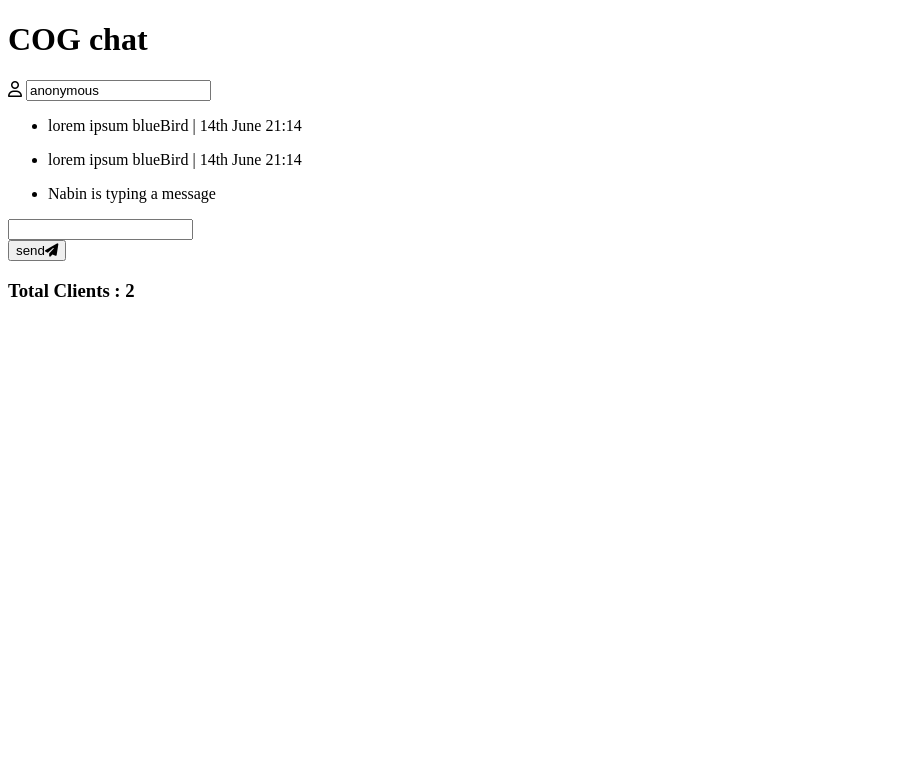
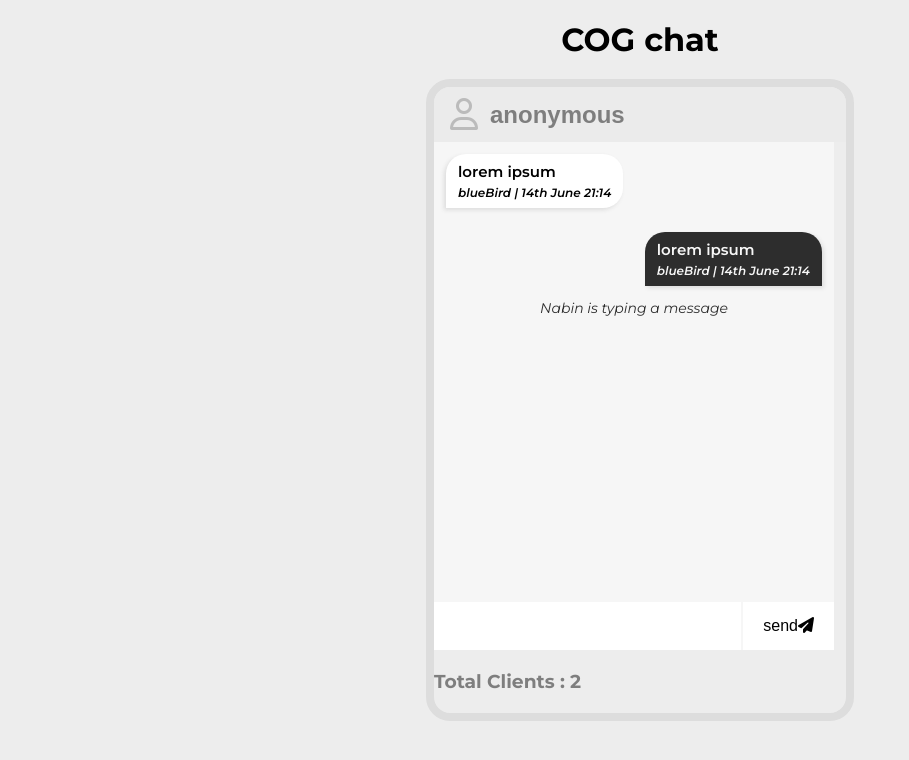
Before and after one commit to Nabin-09/CogChat, a website: page public/index.html in a window 1280 px wide. Shown: the whole page, without its empty margins (0-909 px from the left). Drawn offline with Linux system fonts and the light colour scheme.

Commit message:
Stying done (UI)

```diff
--- a/public/index.html
+++ b/public/index.html
@@ -4,10 +4,14 @@
     <meta charset="UTF-8">
     <meta name="viewport" content="width=device-width, initial-scale=1.0">
     <link rel="stylesheet" href="https://cdnjs.cloudflare.com/ajax/libs/font-awesome/6.7.2/css/all.min.css" integrity="sha512-Evv84Mr4kqVGRNSgIGL/F/aIDqQb7xQ2vcrdIwxfjThSH8CSR7PBEakCr51Ck+w+/U6swU2Im1vVX0SVk9ABhg==" crossorigin="anonymous" referrerpolicy="no-referrer" />
+    <link rel="stylesheet" href="./style.css">
+    <style>
+    @import url('https://fonts.googleapis.com/css2?family=Montserrat:ital,wght@0,100..900;1,100..900&display=swap');
+    </style>
     <title>COG chat</title>
 </head>
 <body>
-    <h1>COG chat</h1>
+    <h1 class="title">COG chat</h1>
     <div class="main">
         <div class="name">
             <span> <i class = "far fa-user"></i> </span>
--- /dev/null
+++ b/public/style.css
@@ -0,0 +1,123 @@
+ @import url('https://fonts.googleapis.com/css2?family=Montserrat:ital,wght@0,100..900;1,100..900&display=swap');
+ *{
+    margin: 0;
+    padding: 0;
+    box-sizing: border-box;
+    scroll-behavior: smooth;
+ }
+
+ body{
+    font-family: 'Montserrat';
+    display: grid;
+    place-items: center;
+    background-color: #ededed;
+ }
+
+ .title{
+    margin: 20px 0px;
+ }
+ .main{
+    border: 8px solid #dddddd;
+    border-radius: 24px;
+    overflow: hidden;
+ }
+
+ .name{
+    display: flex;
+    font-size: 32px;
+    font-weight: 700;
+    padding: 8px 16px;
+    color : #7e7e7e;
+    background-color: #ebebeb;
+ }
+
+ .name > span{
+    color : #bbb
+ }
+
+ .name-input{
+    font-size: 24px;
+    font-weight: 700;
+    color : #7e7e7e;
+    flex-grow: 1;
+    border: none;
+    margin: 0px 12px;
+    outline: none;
+    background-color: #ebebeb;
+ }
+ .message-container{
+    display: flex;
+    flex-direction: column;
+    background-color: #f6f6f6;
+    width: 400px;
+    height: 460px;
+    overflow-y: scroll;
+    overflow-x: hidden;
+ }
+ .message-left , .message-right{
+    list-style: none;
+    padding: 8px 12px;
+    margin: 12px;
+    max-width: 250px;
+    font-size:15px;
+    font-weight: 600;
+    word-wrap: break-word;
+ }
+ .message-left{
+    border-radius: 20px 20px 20px 0px;
+    align-self: flex-start;
+    background-color: #fff;
+    box-shadow: -2px 2px 4px #dcdcdc;
+ }
+ .message-right{
+    border-radius: 20px 20px 0px 0px;
+    align-self: flex-end;
+    background-color: #2d2d2d;
+    box-shadow: 2px 2px 4px #dcdcdc;
+    color : #f6f6f6;
+ }
+ .message-left > p > span , .message-right > p > span{
+    display: block;
+    font-style: italic;
+    font-size: 12px;
+    margin-top: 4px;
+ }
+ .feedback{
+    font-style: italic;
+    font-size: 14px;
+    padding : 0px 16px 16px 16px;
+    color: #2d2d2d;
+    text-align: center;
+ }
+ .message-form{
+    display: flex;
+    justify-content: space-between;
+    width: 400px;
+ }
+ .message-input{
+    flex-grow: 1;
+    height: 48px;
+    font-size: 16px;
+    border: none;
+    outline: none;
+    padding: 0px 12px;
+    background-color: #fff;
+ }
+ .send-button{
+    height: 48px;
+    font-size: 16px;
+    border: none;
+    padding: 0px 20px;
+    outline: none;
+    background-color: #fff;
+    cursor: pointer;
+ }
+ .v-divider{
+    height: 48px;
+    width: 2px;
+    background-color: #f6f6f6;
+ }
+ .clients-total{
+    margin: 20px 0px;
+    color: #7e7e7e;
+ }
```
